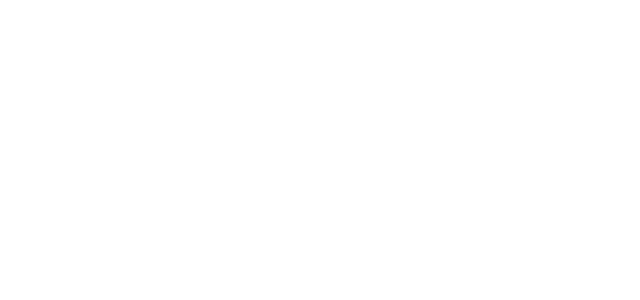
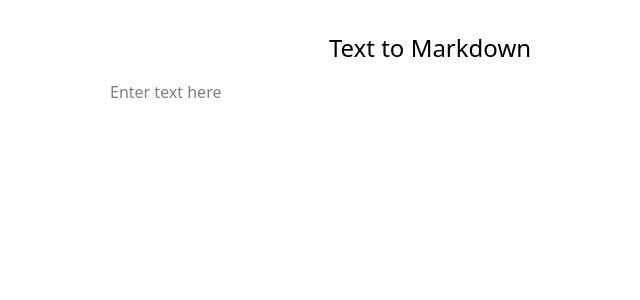
Before and after one commit to catherinetweeks/markdown-editor, a React (Vite) app: page / in a window 1280 px wide. Shown: the top 300 px of the page, without its empty margins (210-850 px from the left). Built offline with nearby package versions, Linux system fonts and the light colour scheme.

Commit message:
added text area and heading components

```diff
--- a/src/App.tsx
+++ b/src/App.tsx
@@ -1,9 +1,13 @@
 // import { useState } from 'react'
 import './App.css'
+import RichTextEditor from './components/RichTextEditor'
+import Heading from './components/Heading'
 
 function App() {
   return (
     <div>
+      <Heading />
+      <RichTextEditor />
     </div>
   )
 }
--- /dev/null
+++ b/src/components/Heading.tsx
@@ -0,0 +1,10 @@
+function Heading() {
+
+    return (
+        <div>
+            <p className="text-2xl cursor-default">Text to Markdown</p>
+        </div>
+    )
+}
+
+export default Heading
--- /dev/null
+++ b/src/components/RichTextEditor.tsx
@@ -0,0 +1,19 @@
+import { useState } from 'react';
+
+function RichTextEditor() {
+
+    const [text, setText] = useState<string>('');
+
+    return (
+        <div className="max-w-2xl mx-auto p-4">
+            <textarea
+                className="resize-none w-full h-64 focus:outline-none focus:ring-0"
+                value={text}
+                onChange={(textChange) => setText(textChange.target.value)}
+                placeholder="Enter text here"
+            />
+        </div>
+    );
+}
+
+export default RichTextEditor
```
